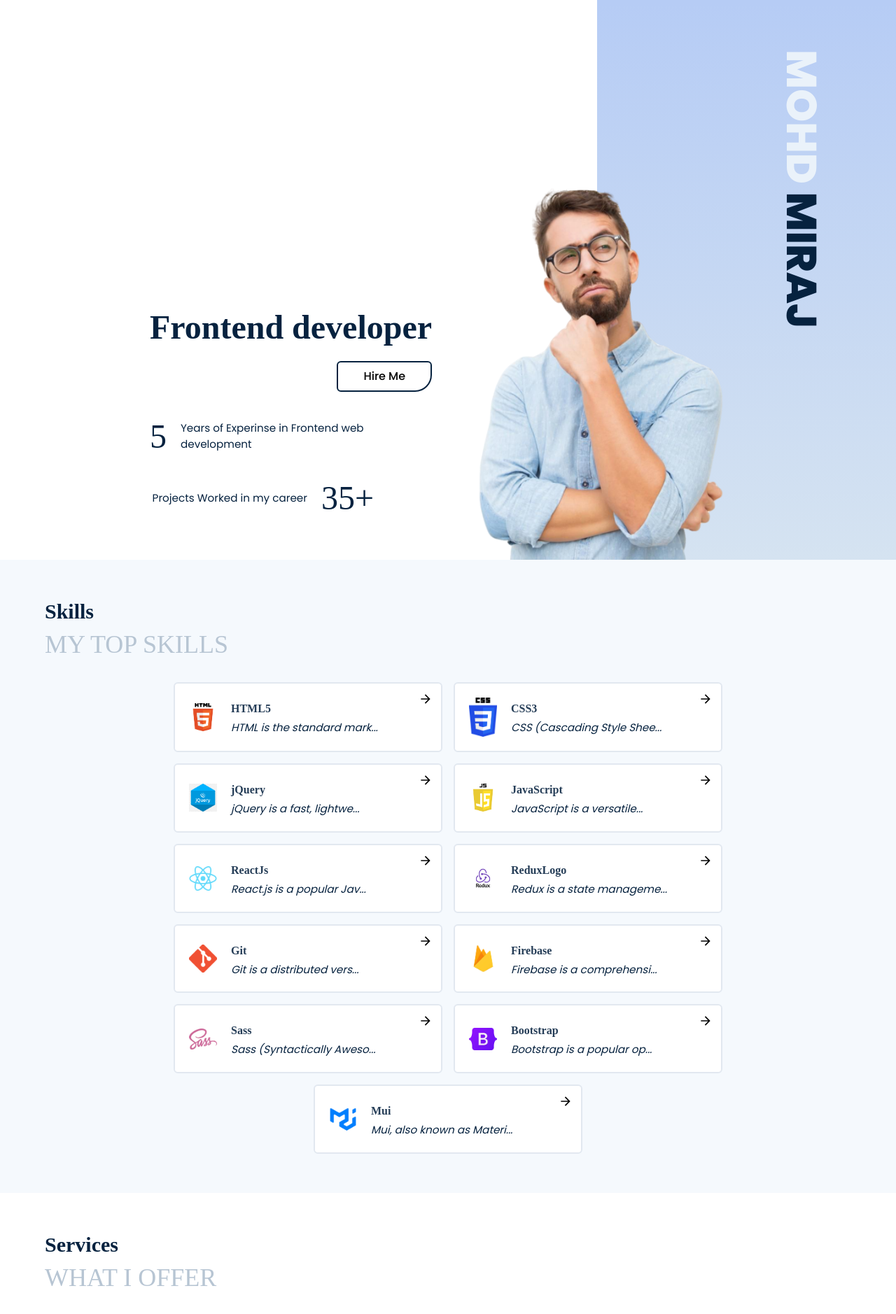
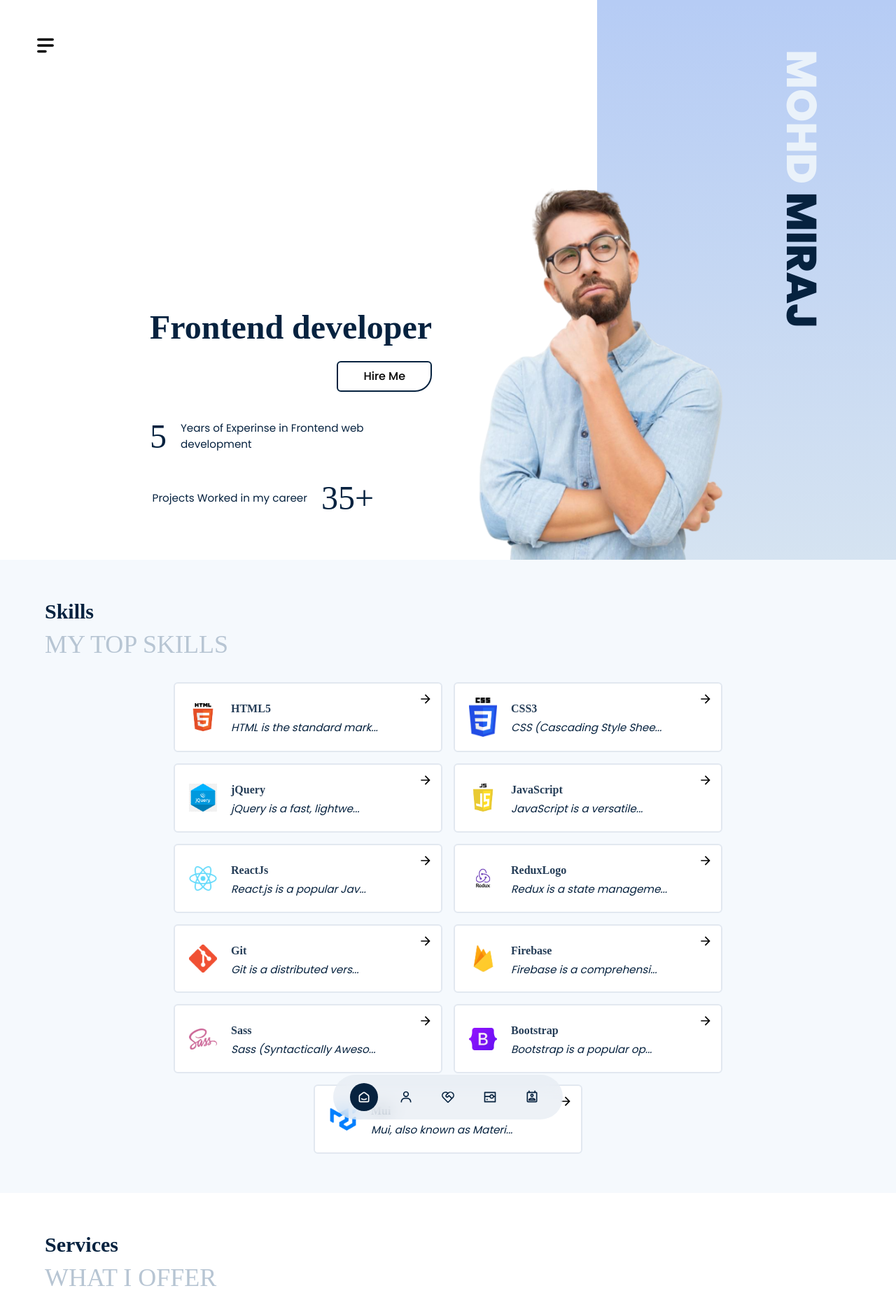
Before and after one commit to themiraj/mohdmiraj, a React (Create React App) app: page / in a window 1280 px wide. Shown: the top 1878 px of the page at 70% size. Built offline with nearby package versions, Linux system fonts and the light colour scheme; a web font is replaced by a local one.

Commit message:
port folio

```diff
--- /dev/null
+++ b/src/Components/Parts/Header.jsx
@@ -0,0 +1,25 @@
+import React from 'react'
+import { useState } from 'react'
+
+const Header = () => {
+    const [open, setOpen] = useState(false)
+    return (
+        <div className="w-full flex justify-center">
+            <div className="sm:cursor-pointer fixed top-10 left-10 z-[999] rounded-lg bg-white/40 p-2"
+                onClick={() => {
+                    setOpen(!open)
+                }}
+            >
+                <svg stroke="currentColor" fill="currentColor" stroke-width="0" viewBox="0 0 20 20" height="34" width="34" xmlns="http://www.w3.org/2000/svg">
+                    <path fill-rule="evenodd" d="M3 5a1 1 0 011-1h12a1 1 0 110 2H4a1 1 0 01-1-1zM3 10a1 1 0 011-1h12a1 1 0 110 2H4a1 1 0 01-1-1zM3 15a1 1 0 011-1h6a1 1 0 110 2H4a1 1 0 01-1-1z" clip-rule="evenodd"></path></svg>
+            </div>
+            <nav className={`fixed  z-[999] flex items-center gap-5 bg-slate-200/60 px-6 py-3 backdrop-blur-md rounded-full text-dark_primary duration-300 ${open ? ' bottom-10 ' : ' bottom-[-100%] '}"`}><a href="#home" className="text-xl p-2.5 rounded-full sm:cursor-pointer
+     bg-dark_primary text-white "><svg stroke="currentColor" fill="none" stroke-width="2" viewBox="0 0 24 24" stroke-linecap="round" stroke-linejoin="round" height="1em" width="1em" xmlns="http://www.w3.org/2000/svg"><desc></desc><path stroke="none" d="M0 0h24v24H0z" fill="none"></path><path d="M19 8.71l-5.333 -4.148a2.666 2.666 0 0 0 -3.274 0l-5.334 4.148a2.665 2.665 0 0 0 -1.029 2.105v7.2a2 2 0 0 0 2 2h12a2 2 0 0 0 2 -2v-7.2c0 -.823 -.38 -1.6 -1.03 -2.105"></path><path d="M16 15c-2.21 1.333 -5.792 1.333 -8 0"></path></svg></a><a href="#skills" className="text-xl p-2.5 rounded-full sm:cursor-pointer
+     false "><svg stroke="currentColor" fill="currentColor" stroke-width="0" viewBox="0 0 24 24" height="1em" width="1em" xmlns="http://www.w3.org/2000/svg"><path d="M12 2a5 5 0 1 0 5 5 5 5 0 0 0-5-5zm0 8a3 3 0 1 1 3-3 3 3 0 0 1-3 3zm9 11v-1a7 7 0 0 0-7-7h-4a7 7 0 0 0-7 7v1h2v-1a5 5 0 0 1 5-5h4a5 5 0 0 1 5 5v1z"></path></svg></a><a href="#services" className="text-xl p-2.5 rounded-full sm:cursor-pointer
+     false "><svg stroke="currentColor" fill="currentColor" stroke-width="0" viewBox="0 0 24 24" height="1em" width="1em" xmlns="http://www.w3.org/2000/svg"><g><path fill="none" d="M0 0h24v24H0z"></path><path d="M3.161 4.469a6.5 6.5 0 0 1 8.84-.328 6.5 6.5 0 0 1 9.178 9.154l-7.765 7.79a2 2 0 0 1-2.719.102l-.11-.101-7.764-7.791a6.5 6.5 0 0 1 .34-8.826zm1.414 1.414a4.5 4.5 0 0 0-.146 6.21l.146.154L12 19.672l5.303-5.304-3.535-3.535-1.06 1.06a3 3 0 1 1-4.244-4.242l2.102-2.103a4.501 4.501 0 0 0-5.837.189l-.154.146zm8.486 2.828a1 1 0 0 1 1.414 0l4.242 4.242.708-.706a4.5 4.5 0 0 0-6.211-6.51l-.153.146-3.182 3.182a1 1 0 0 0-.078 1.327l.078.087a1 1 0 0 0 1.327.078l.087-.078 1.768-1.768z"></path></g></svg></a><a href="#projects" className="text-xl p-2.5 rounded-full sm:cursor-pointer
+     false "><svg stroke="currentColor" fill="currentColor" stroke-width="0" viewBox="0 0 24 24" height="1em" width="1em" xmlns="http://www.w3.org/2000/svg"><g><path fill="none" d="M0 0h24v24H0z"></path><path d="M3 3h18a1 1 0 0 1 1 1v16a1 1 0 0 1-1 1H3a1 1 0 0 1-1-1V4a1 1 0 0 1 1-1zm8.126 9H4v7h16v-7h-1.126a4.002 4.002 0 0 1-7.748 0zm0-2a4.002 4.002 0 0 1 7.748 0H20V5H4v5h7.126zM15 13a2 2 0 1 0 0-4 2 2 0 0 0 0 4zm-9 2h2v2H6v-2z"></path></g></svg></a><a href="#contact" className="text-xl p-2.5 rounded-full sm:cursor-pointer
+     false "><svg stroke="currentColor" fill="currentColor" stroke-width="0" viewBox="0 0 24 24" height="1em" width="1em" xmlns="http://www.w3.org/2000/svg"><path fill="none" d="M0 0h24v24H0V0z"></path><path d="M20.84 4.22c-.05-.12-.11-.23-.18-.34-.14-.21-.33-.4-.54-.54-.11-.07-.22-.13-.34-.18-.24-.1-.5-.16-.78-.16h-1V1h-2v2H8V1H6v2H5c-.42 0-.8.13-1.12.34-.21.14-.4.33-.54.54-.07.11-.13.22-.18.34-.1.24-.16.5-.16.78v14a2 2 0 002 2h14c.28 0 .54-.06.78-.16.12-.05.23-.11.34-.18.21-.14.4-.33.54-.54.21-.32.34-.71.34-1.12V5c0-.28-.06-.54-.16-.78zM5 19V5h14v14H5zm7-6.12c-2.03 0-6 1.08-6 3.58V18h12v-1.53c0-2.51-3.97-3.59-6-3.59zM8.31 16c.69-.56 2.38-1.12 3.69-1.12s3.01.56 3.69 1.12H8.31zM12 12c1.65 0 3-1.35 3-3s-1.35-3-3-3-3 1.35-3 3 1.35 3 3 3zm0-4c.55 0 1 .45 1 1s-.45 1-1 1-1-.45-1-1 .45-1 1-1z"></path></svg></a></nav></div>
+    )
+}
+
+export default Header
--- a/src/Pages/HomePage/HomePage.jsx
+++ b/src/Pages/HomePage/HomePage.jsx
@@ -13,6 +13,7 @@ import Footer from '../../Components/Parts/Footer'
 import ContactForm from '../../Components/ContactForm'
 import { useState } from 'react'
 import { useEffect } from 'react'
+import Header from '../../Components/Parts/Header'
 console.log(jsonData)
 const HomePage = () => {
   const [popObject, setPopObject] = useState("")
@@ -25,6 +26,7 @@ const HomePage = () => {
   }, [popObject])
   return (
     <Fragment>
+      <Header />
       <HomeBanner />
       <section className="min-h-fit bg-bg_light_primary" id="skills">
         <div className="md:container px-5  py-14">
@@ -48,7 +50,7 @@ const HomePage = () => {
           </div>
         </div>
       </section>
-      <section className="bg-bg_light_primary" id="">
+      <section className="bg-bg_light_primary" id="projects">
         <div className="md:container px-5 pt-14 min-h-screen flex flex-col justify-between">
           <div>
             <SectionTitle title="Projects" subTitle="MY CREATION" />
```
Also changed, not shown: src/Components/ContactForm.jsx (+2 -2 lines).
